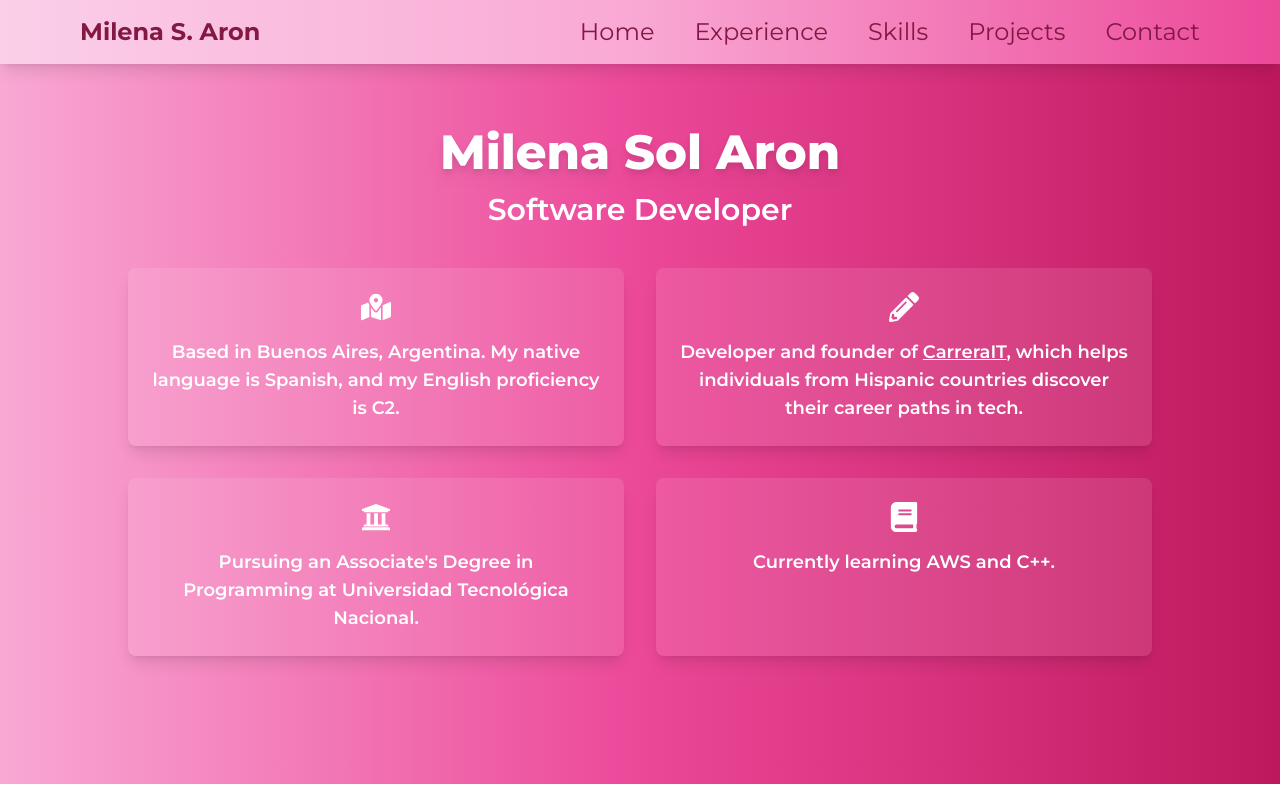
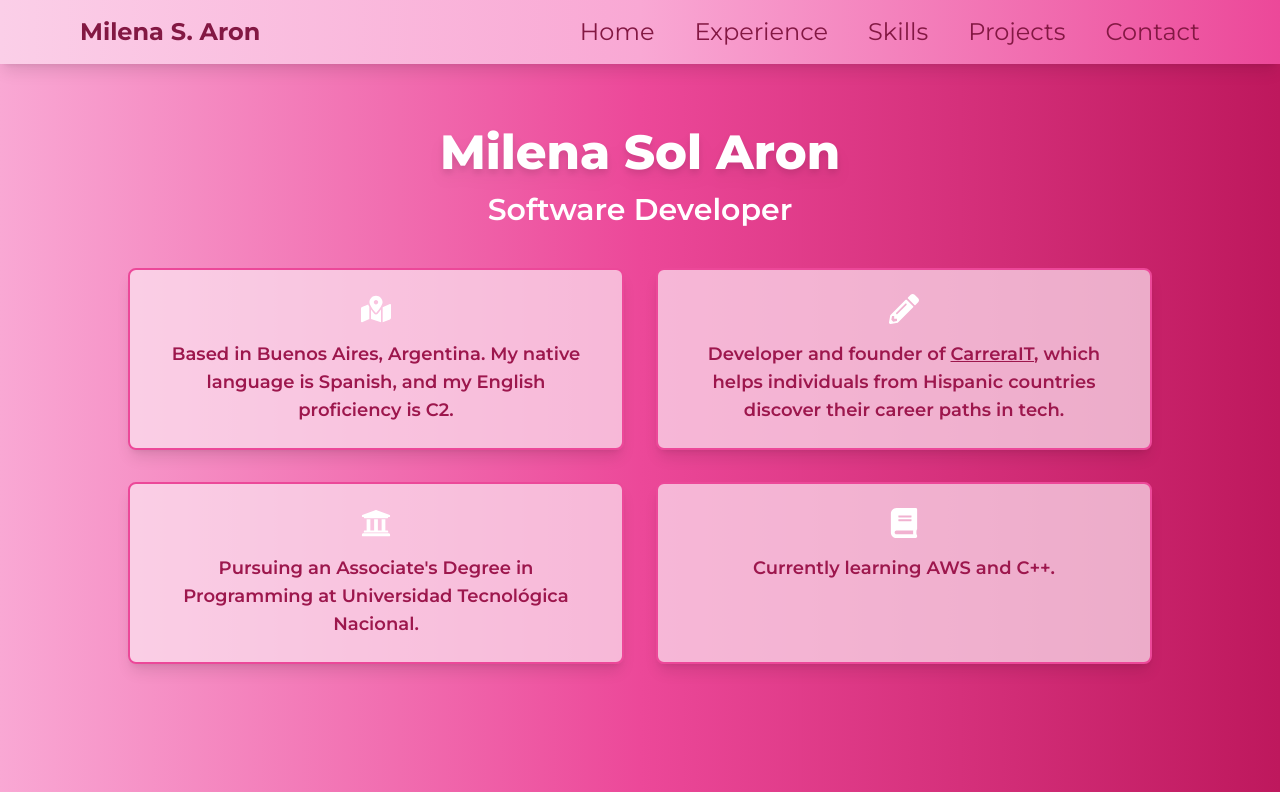
Before and after one commit to aronmilenait/portfolio, a Next.js app in the folder portfolio/: page / in a window 1280 px wide. Shown: the top 800 px of the page. Built offline with nearby package versions, Linux system fonts and the light colour scheme.

Commit message:
Change the styles of the AboutCard component.

```diff
--- a/portfolio/src/components/AboutCard.tsx
+++ b/portfolio/src/components/AboutCard.tsx
@@ -6,9 +6,9 @@ interface AboutCardProps {
 }
 
 const AboutCard = ({ icon, text }: AboutCardProps) => (
-  <div className="bg-white bg-opacity-10 p-6 rounded-lg shadow-lg flex flex-col items-center">
+  <div className="max-w-lg text-pink-800 bg-pink-100 bg-opacity-70 p-6 rounded-lg border-2 border-pink-500 shadow-lg flex flex-col items-center">
     {icon}
-    <p className="text-lg text-white font-semibold">{text}</p>
+    <p className="text-lg font-semibold">{text}</p>
   </div>
 );
 
```
